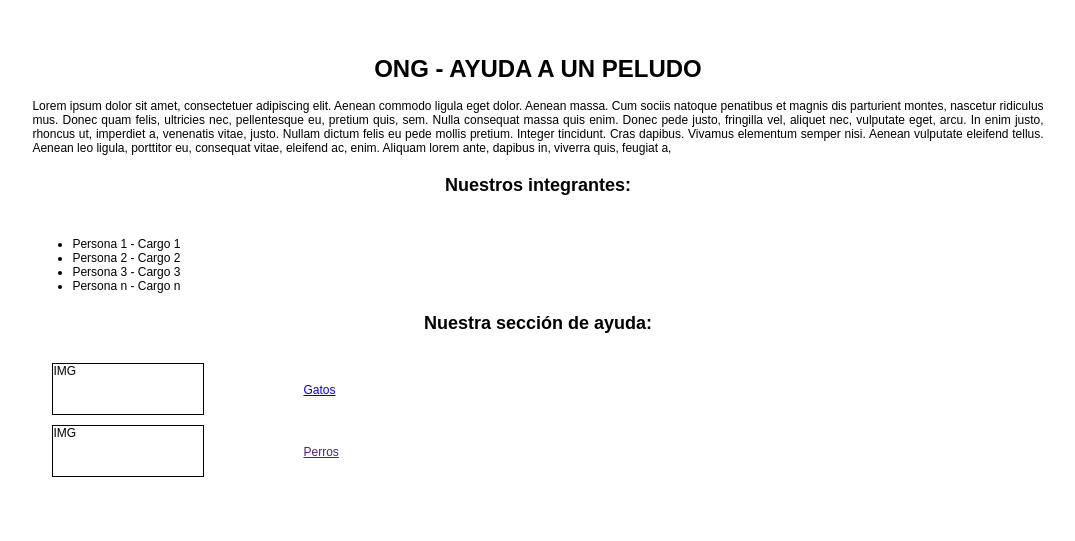
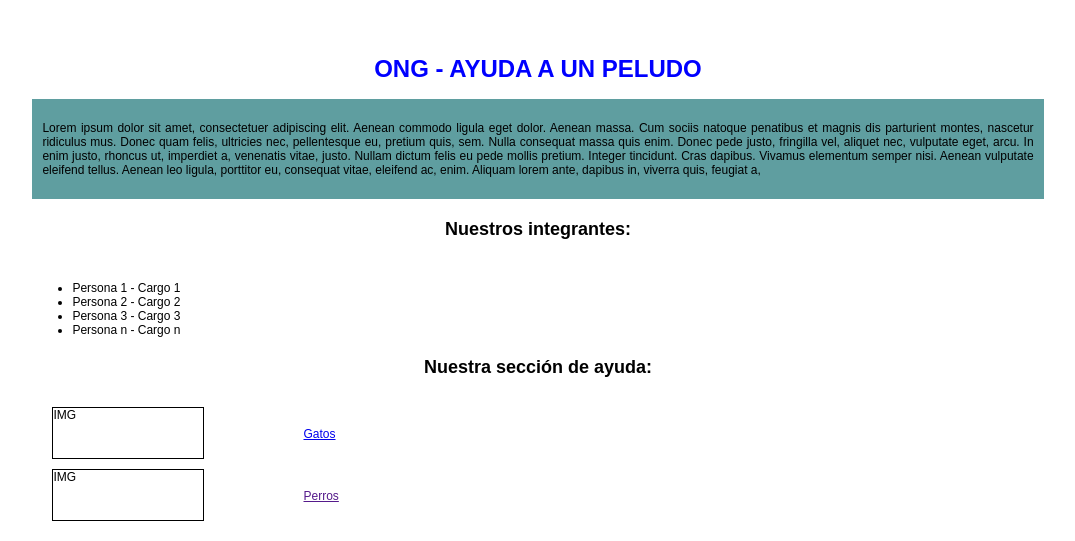
Before and after one commit to jtoroduoc/actvidad_ong, a plain HTML site: page index.html in a window 1280 px wide. Shown: the part 135-676 px from the top of the page, without its empty margins (102-1177 px from the left). Drawn offline with Linux system fonts and the light colour scheme.

Commit message:
Aplicación CSS lineal, embebido, externo

```diff
--- a/index.html
+++ b/index.html
@@ -5,17 +5,24 @@
     <meta http-equiv="X-UA-Compatible" content="IE=edge">
     <meta name="viewport" content="width=device-width, initial-scale=1.0">
     <title>ONG - Ayuda a un peludo</title>
+    <link rel="stylesheet" href="style.css">
+    <style>
+        .integrantes {
+            text-align: center;
+            margin-top:20px;
+        }
+    </style>
 </head>
-<body style="font-size: 12px; font-family: Arial;">
-    <div style="text-align: center; margin-top:15%;">
+<body>
+    <div class="header">
         <h1>ONG - AYUDA A UN PELUDO</h1>
     </div>
-    <div style="text-align: justify; margin:0 10% 0 10%">
+    <div class="contexto">
         <p>
             Lorem ipsum dolor sit amet, consectetuer adipiscing elit. Aenean commodo ligula eget dolor. Aenean massa. Cum sociis natoque penatibus et magnis dis parturient montes, nascetur ridiculus mus. Donec quam felis, ultricies nec, pellentesque eu, pretium quis, sem. Nulla consequat massa quis enim. Donec pede justo, fringilla vel, aliquet nec, vulputate eget, arcu. In enim justo, rhoncus ut, imperdiet a, venenatis vitae, justo. Nullam dictum felis eu pede mollis pretium. Integer tincidunt. Cras dapibus. Vivamus elementum semper nisi. Aenean vulputate eleifend tellus. Aenean leo ligula, porttitor eu, consequat vitae, eleifend ac, enim. Aliquam lorem ante, dapibus in, viverra quis, feugiat a,
         </p>
     </div>
-    <div style="text-align: center; margin-top:20px;">
+    <div class="integrantes">
         <h2>Nuestros integrantes:</h2><br/>
     </div>
     <div style="margin:0 10% 0 10%">
--- /dev/null
+++ b/style.css
@@ -0,0 +1,17 @@
+body {
+    font-size: 12px;
+    font-family: Arial;
+}
+
+.header {
+    text-align: center;
+    margin-top:15%;
+    color: blue;
+}
+
+.contexto {
+    text-align: justify;
+    margin:0 10% 0 10%;
+    padding: 10px;
+    background-color: cadetblue;
+}
```
Also changed, not shown: gatos.html (+2 -1 lines).
